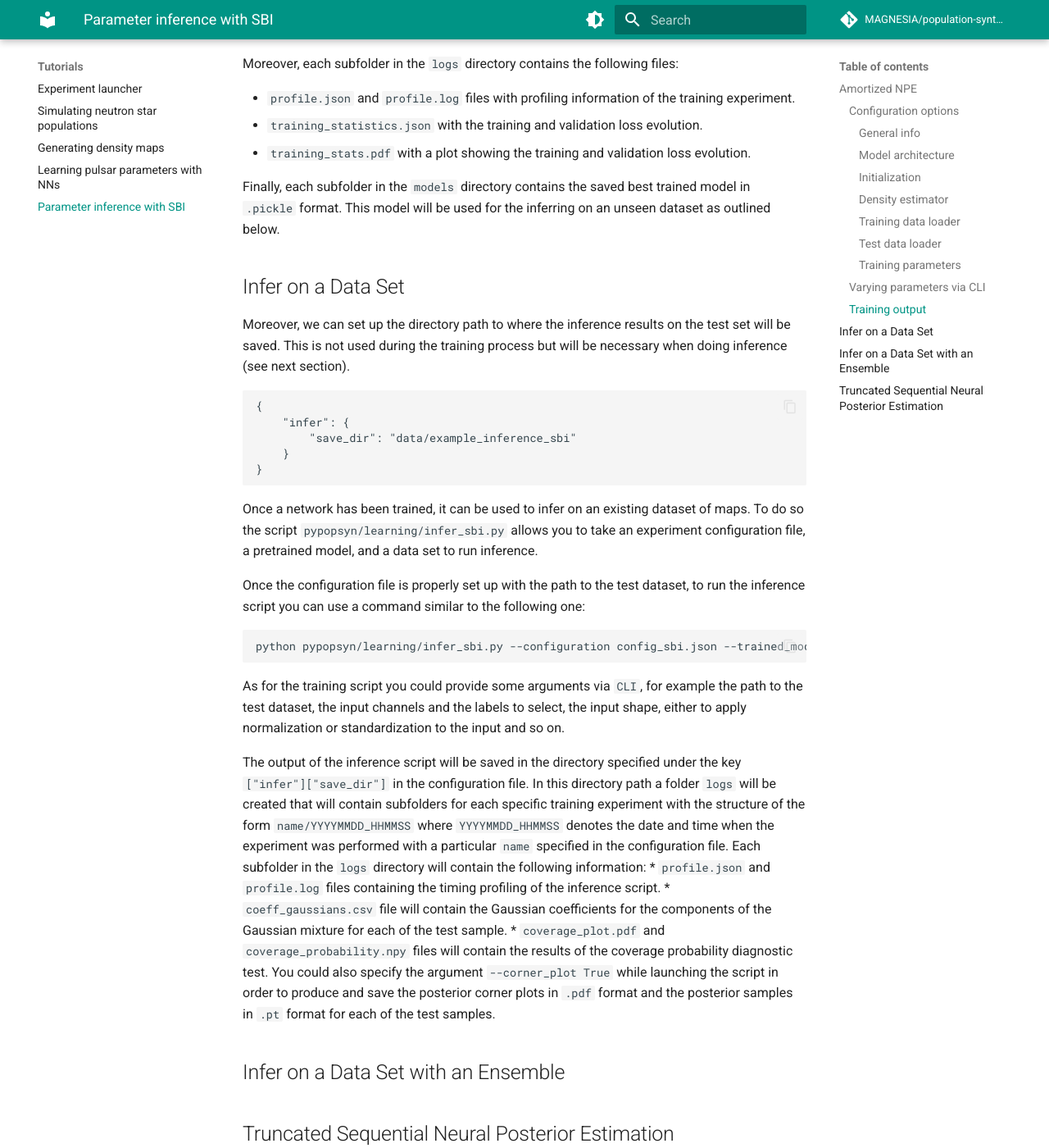
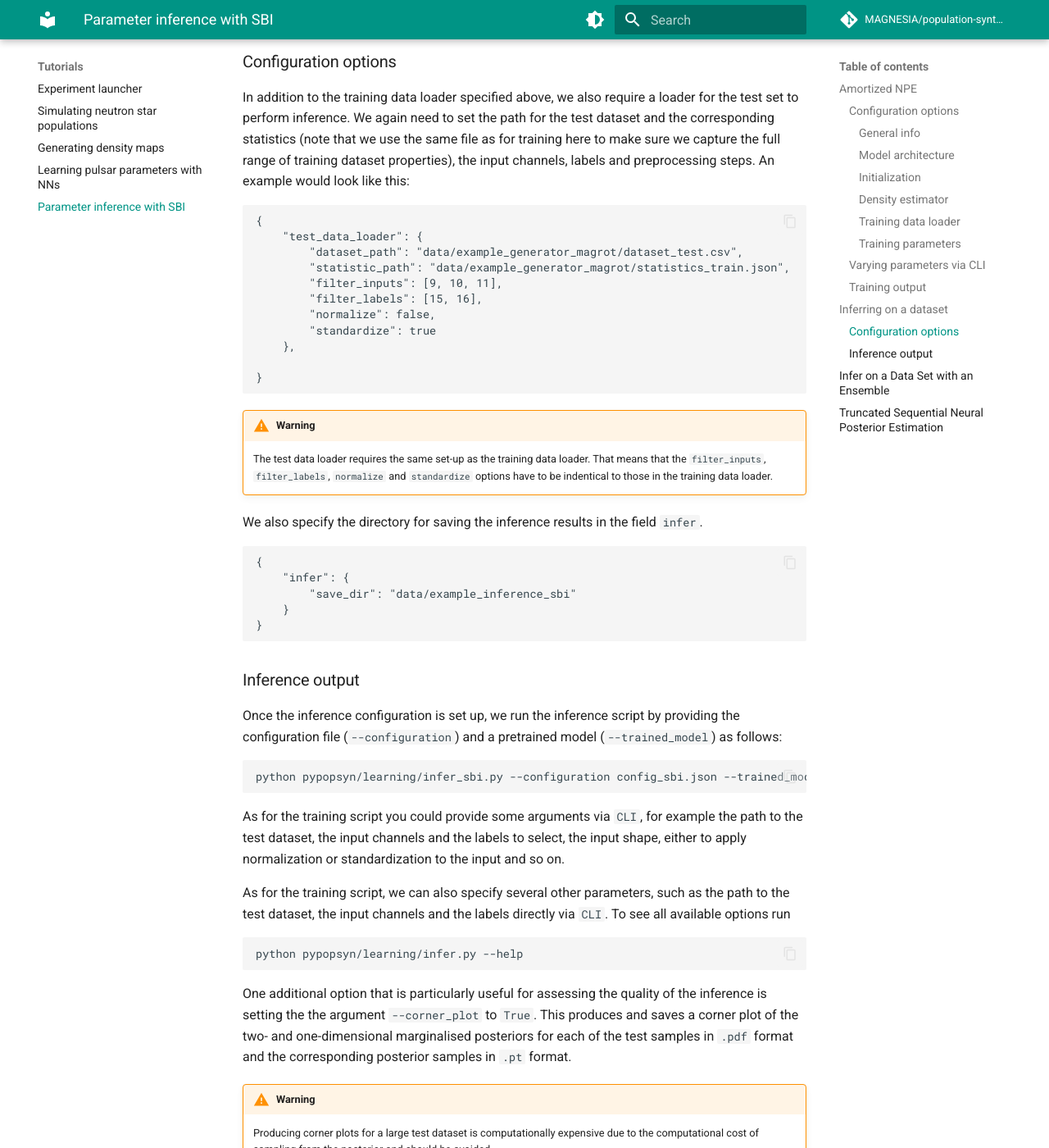
Before and after one commit to ice-csic-astroexotic/ML-Poppyns, an MkDocs documentation site: the page built from docs/tutorials/learning_tutorial_sbi.md, in a window 1280 px wide and 1400 px high, scrolled down 5291 px. Shown: the whole window at 82% size. Built offline with MkDocs 1.6.1 and Material for MkDocs 9.7.7, drawn with Linux system fonts in a browser that asks for light colours; formulas are drawn with MathJax 3; comment, search, counter and statistics services are not loaded; some of the changed text lies outside the part shown.

Commit message:
Adjusting text for clarity; Part IV.

````diff
--- a/docs/tutorials/learning_tutorial_sbi.md
+++ b/docs/tutorials/learning_tutorial_sbi.md
@@ -163,33 +163,11 @@ If standardized, the input channels have values centred around 0 and range appro
     not require a separate validation data loader. We can specify the corresponding validation fraction as outlined
     below.
 
-#### Test data loader
-
-In addition to the training data loader, we also require a loader for the test set. An example would look like
-this
-```commandline
-{
-    "test_data_loader": {
-        "dataset_path": "data/example_generator_magrot/dataset_test.csv",
-        "statistic_path": "data/example_generator_magrot/statistics_train.json",
-        "filter_inputs": [9, 10, 11],
-        "filter_labels": [15, 16],
-        "normalize": false,
-        "standardize": true
-    },
-
-}
-```
-
-!!! warning
-
-    The test loader requires the same set-up as the training data loader. That means that the `filter_inputs`,
-    `filter_labels`, `normalize` and `standardize` options have to be indentical to those in the training data loader.
-
 #### Training parameters
 
 Finally, we specify some general options for our machine learning experiment. In particular, we can set the fraction
-of the training dataset that we want to use for validation, the training batch size, the initial learning rate for the `Adam` optimizer (the default in the sbi library) and the directory path where the trained model is saved.
+of the training dataset that we want to use for validation, the training batch size, the initial learning rate for the
+`Adam` optimizer (the default in the sbi library) and the directory path where the trained model is saved.
 ```commandline
 {
     "trainer": {
@@ -233,10 +211,39 @@ Moreover, each subfolder in the `logs` directory contains the following files:
 Finally, each subfolder in the `models` directory contains the saved best trained model in `.pickle` format. This
 model will be used for the inferring on an unseen dataset as outlined below.
 
-## Infer on a Data Set
+## Inferring on a dataset
 
-Moreover, we can set up the directory path to where the inference results on the test set will be saved.
-This is not used during the training process but will be necessary when doing inference (see next section).
+Once our SBI pipeline (composed of an embedding net and a neural density estimator) has been trained, it can be used
+to infer on an unseen dataset of generated maps and extract posterior distributions of the corresponding pulsar
+population parameters. The script `pypopsyn/learning/infer_sbi.py` allows us to take an experiment configuration file,
+a pre-trained model, and a dataset, and run the inference.
+
+### Configuration options
+
+In addition to the training data loader specified above, we also require a loader for the test set to perform
+inference. We again need to set the path for the test dataset and the corresponding statistics (note that we use the
+same file as for training here to make sure we capture the full range of training dataset properties), the input
+channels, labels and preprocessing steps. An example would look like this:
+```commandline
+{
+    "test_data_loader": {
+        "dataset_path": "data/example_generator_magrot/dataset_test.csv",
+        "statistic_path": "data/example_generator_magrot/statistics_train.json",
+        "filter_inputs": [9, 10, 11],
+        "filter_labels": [15, 16],
+        "normalize": false,
+        "standardize": true
+    },
+
+}
+```
+
+!!! warning
+
+    The test data loader requires the same set-up as the training data loader. That means that the `filter_inputs`,
+    `filter_labels`, `normalize` and `standardize` options have to be indentical to those in the training data loader.
+
+We also specify the directory for saving the inference results in the field `infer`.
 ```commandline
 {
     "infer": {
@@ -245,23 +252,41 @@ This is not used during the training process but will be necessary when doing in
 }
 ```
 
-Once a network has been trained, it can be used to infer on an existing dataset of maps.
-To do so the script `pypopsyn/learning/infer_sbi.py` allows you to take an experiment configuration file, a pretrained model, and a data set to run inference.
+### Inference output
 
-Once the configuration file is properly set up with the path to the test dataset, to run the inference script you can use a command similar to the following one:
+Once the inference configuration is set up, we run the inference script by providing the configuration file
+(`--configuration`) and a pretrained model (`--trained_model`) as follows:
 ```commandline
 python pypopsyn/learning/infer_sbi.py --configuration config_sbi.json --trained_model data/learning_sbi/models/SBI_ConvolutionMDN/20240606_180938/trained_model.pickle
 ```
 
 As for the training script you could provide some arguments via `CLI`, for example the path to the test dataset, the input channels and the labels to select, the input shape, either to apply normalization or standardization to the input and so on.
 
-The output of the inference script will be saved in the directory specified under the key `["infer"]["save_dir"]` in the configuration file.
-In this directory path a folder `logs` will be created that will contain subfolders for each specific training experiment with the structure of the form `name/YYYYMMDD_HHMMSS` where `YYYYMMDD_HHMMSS` denotes the date and time when the experiment was performed with a particular `name` specified in the configuration file.
-Each subfolder in the `logs` directory will contain the following information:
-* `profile.json` and `profile.log` files containing the timing profiling of the inference script.
-* `coeff_gaussians.csv` file will contain the Gaussian coefficients for the components of the Gaussian mixture for each of the test sample.
-* `coverage_plot.pdf` and `coverage_probability.npy` files will contain the results of the coverage probability diagnostic test.
-You could also specify the argument `--corner_plot True` while launching the script in order to produce and save the posterior corner plots in `.pdf` format and the posterior samples in `.pt` format for each of the test samples.
+As for the training script, we can also specify several other parameters, such as the path to the test dataset,
+the input channels and the labels directly via `CLI`. To see all available options run
+```commandline
+python pypopsyn/learning/infer.py --help
+```
+One additional option that is particularly useful for assessing the quality of the inference is setting the
+the argument `--corner_plot` to `True`. This produces and saves a corner plot of the two- and one-dimensional
+marginalised posteriors for each of the test samples in `.pdf` format and the corresponding posterior samples in
+`.pt` format.
+
+!!! warning
+
+    Producing corner plots for a large test dataset is computationally expensive due to the computational cost
+    of sampling from the posterior and should be avoided.
+
+
+If the inference is successful, the output `pypopsyn/learning/infer.py` will be saved in the directory specified in the
+`save_dir` option. Specifically, inference will create a `logs` folder in this directory containing subfolders of the
+form `name/YYYYMMDD_HHMMSS`, where `YYYYMMDD_HHMMSS` denotes the date and time when the inference was launched.
+
+Each subfolder in the `logs` directory contains the following information:
+
+* `profile.json` and `profile.log` files with the timing profiling of the inference script.
+* `coeff_gaussians.csv` file with the coefficients for the Gaussian mixture components for each test sample.
+* `coverage_plot.pdf` and `coverage_probability.npy` files with the results of the coverage probability diagnostic test.
 
 
 ## Infer on a Data Set with an Ensemble
````
